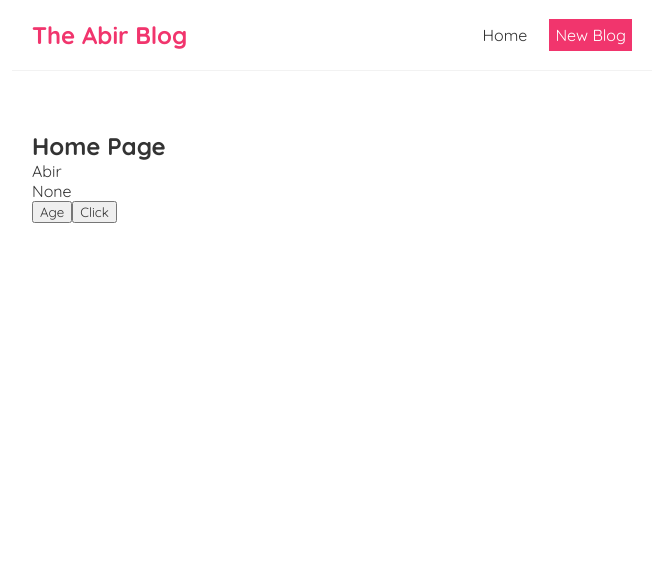
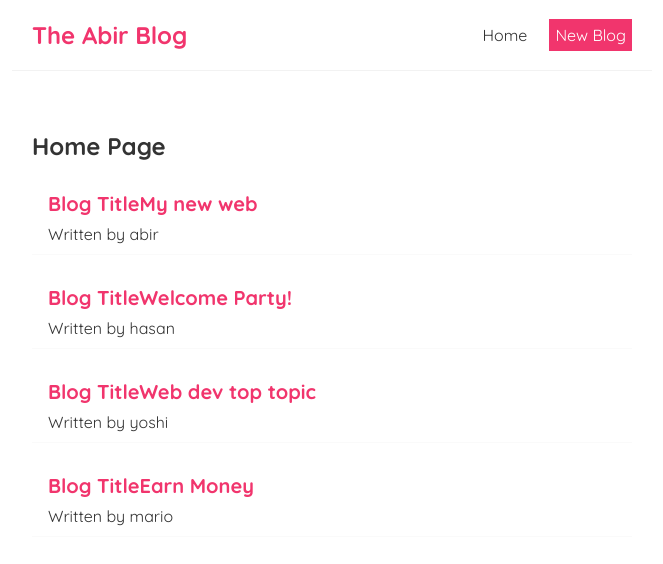
Before and after one commit to Abirsonet563/Full-React-Tutorial, a React (Create React App) app in the folder abir-blog/: page / in a window 1280 px wide. Shown: the top 564 px of the page, without its empty margins (308-971 px from the left). Built offline with nearby package versions, Linux system fonts and the light colour scheme.

Commit message:
View Blogs Details on Home Page

```diff
--- a/abir-blog/src/home.js
+++ b/abir-blog/src/home.js
@@ -1,22 +1,23 @@
 import {useState} from 'react';
 const Home = () => {
-    // let name = "Abir Hasan"
-const [name, setName] = useState('Abir');
-    const ClickAgain = () =>{
-          setName('Abir Hasan');
-    }
-const [age, setAge] = useState('None')
-const ageTwo = () => {
-    setAge(23);
-    console.log(setAge);
-}
+const [blogs, setBlogs] = useState([
+{title: 'My new web', body: 'lorem ipsum...', author: 'abir', id:1},
+{title: 'Welcome Party!', body: 'lorem ipsum...', author: 'hasan', id:2},
+{title: 'Web dev top topic', body: 'lorem ipsum...', author: 'yoshi', id:3},
+{title: 'Earn Money', body: 'lorem ipsum...', author: 'mario', id:4}
+]);
+
+
 return(
     <div className="Home">
    <h2>Home Page</h2>
-   <p>{name}</p>
-   <p>{age}</p>
-   <button onClick={ageTwo}>Age</button>
-   <button onClick={ClickAgain}>Click</button>
+   {blogs.map((blog) => (
+    <div className='blog-preview' key={blog.id}>
+    <h2>Blog Title{blog.title}</h2>
+    <p>Written by {blog.author}</p>
+
+    </div>
+   ))}
     </div>
 )
 }
--- a/abir-blog/src/index.css
+++ b/abir-blog/src/index.css
@@ -1,13 +1,50 @@
-body {
+@import url('https://fonts.googleapis.com/css2?family=Quicksand:wght@300;400;500;600;700&display=swap');
+
+/* base styles */
+* {
   margin: 0;
-  font-family: -apple-system, BlinkMacSystemFont, 'Segoe UI', 'Roboto', 'Oxygen',
-    'Ubuntu', 'Cantarell', 'Fira Sans', 'Droid Sans', 'Helvetica Neue',
-    sans-serif;
-  -webkit-font-smoothing: antialiased;
-  -moz-osx-font-smoothing: grayscale;
+  font-family: "Quicksand";
+  color: #333;
+}
+.navbar {
+  padding: 20px;
+  display: flex;
+  align-items: center;
+  max-width: 600px;
+  margin: 0 auto;
+  border-bottom: 1px solid #f2f2f2;
+}
+.navbar h1 {
+  color: #f1356d;
+}
+.navbar .links {
+  margin-left: auto;
+}
+.navbar a {
+  margin-left: 16px;
+  text-decoration: none;
+  padding: 6px;
+}
+.navbar a:hover {
+  color: #f1356d;
+}
+.content {
+  max-width: 600px;
+  margin: 40px auto;
+  padding: 20px;
 }
 
-code {
-  font-family: source-code-pro, Menlo, Monaco, Consolas, 'Courier New',
-    monospace;
+/* blog previews / list */
+.blog-preview {
+  padding: 10px 16px;
+  margin: 20px 0;
+  border-bottom: 1px solid #fafafa;
 }
+.blog-preview:hover {
+  box-shadow: 1px 3px 5px rgba(0,0,0,0.1);
+}
+.blog-preview h2 {
+  font-size: 20px;
+  color: #f1356d;
+  margin-bottom: 8px;
+}
```
